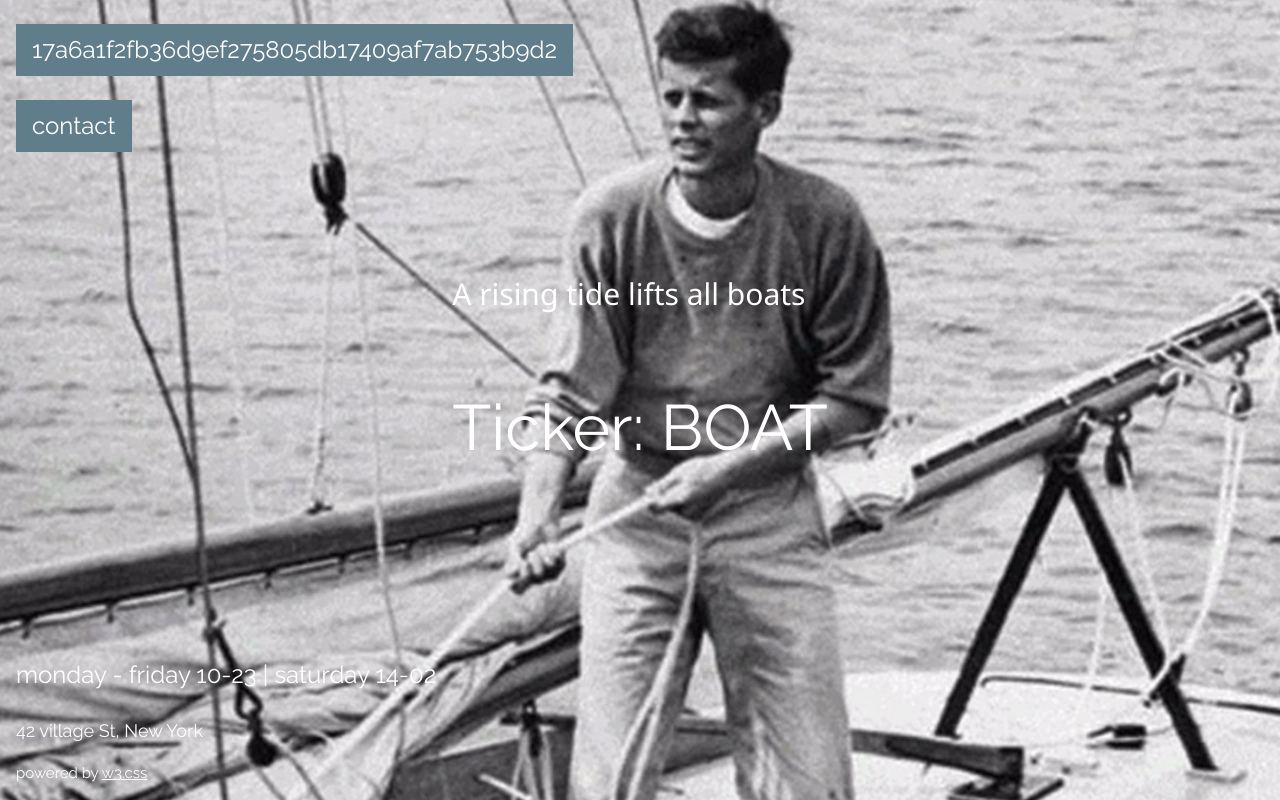
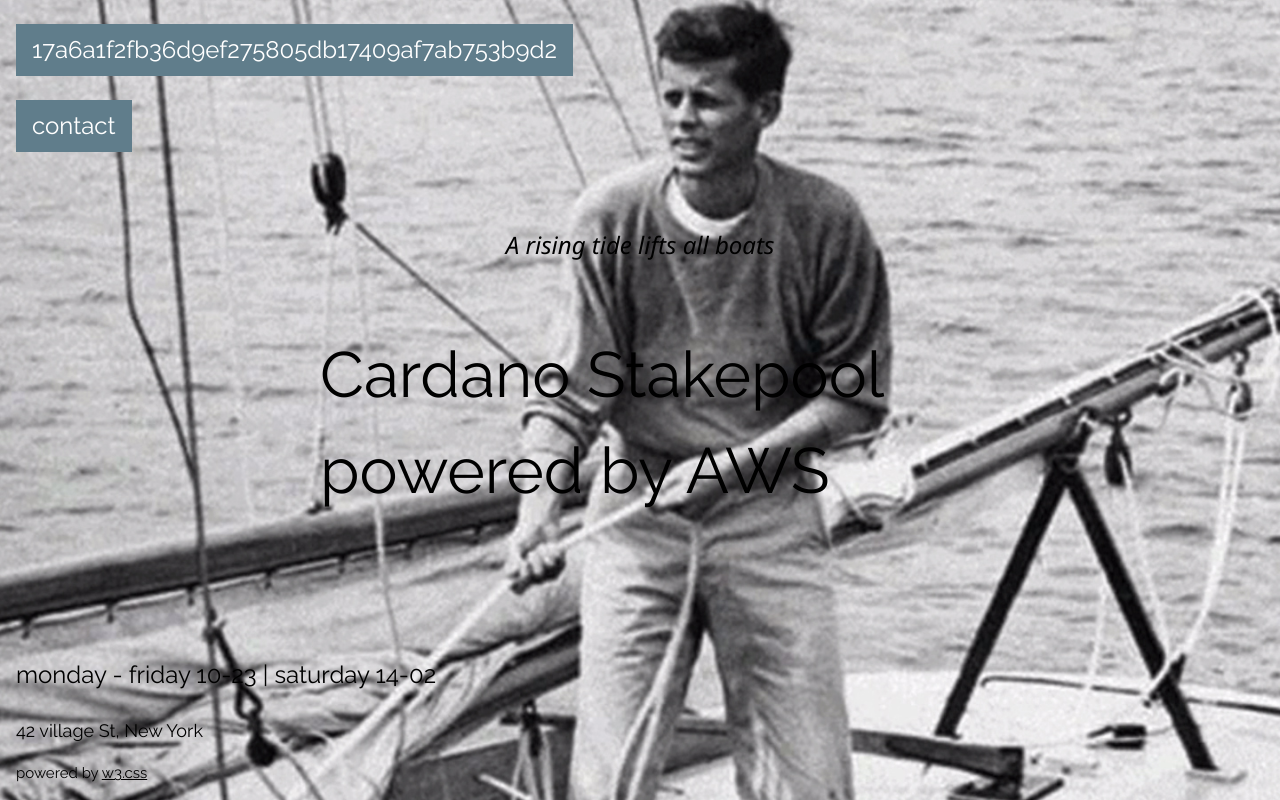
Before and after one commit to m4ngoshop/prueba, a plain HTML site: page index.html in a window 1280 px wide. Drawn offline with nearby package versions, Linux system fonts and the light colour scheme.

Commit message:
Update index.html

```diff
--- a/index.html
+++ b/index.html
@@ -1,6 +1,6 @@
 <!DOCTYPE html>
 <html>
-<title>W3.CSS Template</title>
+<title>BOAT Stakepool for Cardano and the World</title>
 <meta charset="UTF-8">
 <meta name="viewport" content="width=device-width, initial-scale=1">
 <link rel="stylesheet" href="https://www.w3schools.com/w3css/4/w3.css">
@@ -17,10 +17,10 @@ body, html {height: 100%}
 </style>
 <body>
 
-<div class="bgimg w3-display-container w3-text-white">
+<div class="bgimg w3-display-container w3-text-black">
   <div class="w3-display-middle w3-jumbo">
-    <h2>A rising tide lifts all boats</h2>
-    <p>Ticker: BOAT</p>
+    <h3><center><i>A rising tide lifts all boats</i></center></h3>
+    <p>Cardano Stakepool powered by AWS</p>
   </div>
   <div class="w3-display-topleft w3-container w3-xlarge">
     <p><button onclick="document.getElementById('menu').style.display='block'" class="w3-button w3-blue-grey">17a6a1f2fb36d9ef275805db17409af7ab753b9d2</button></p>
```
